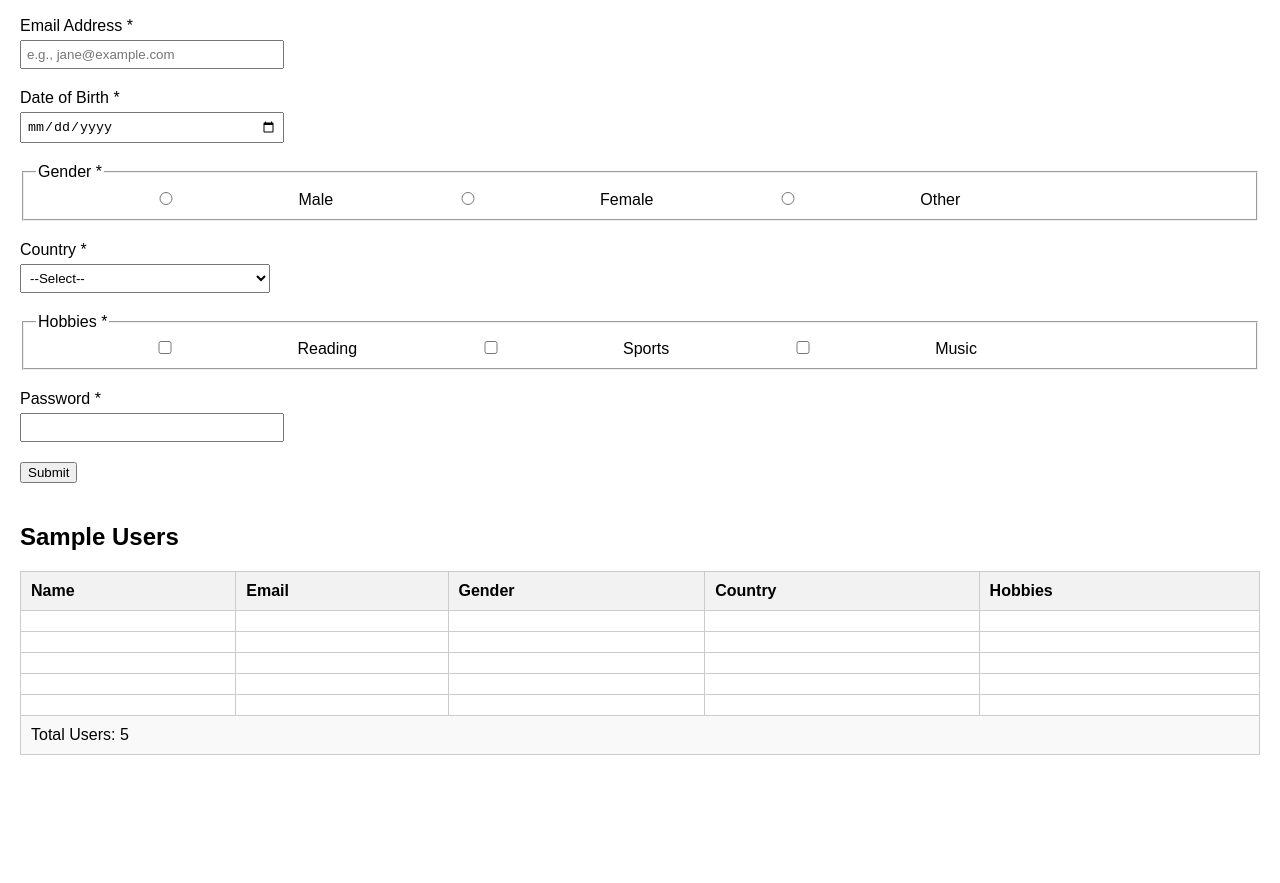
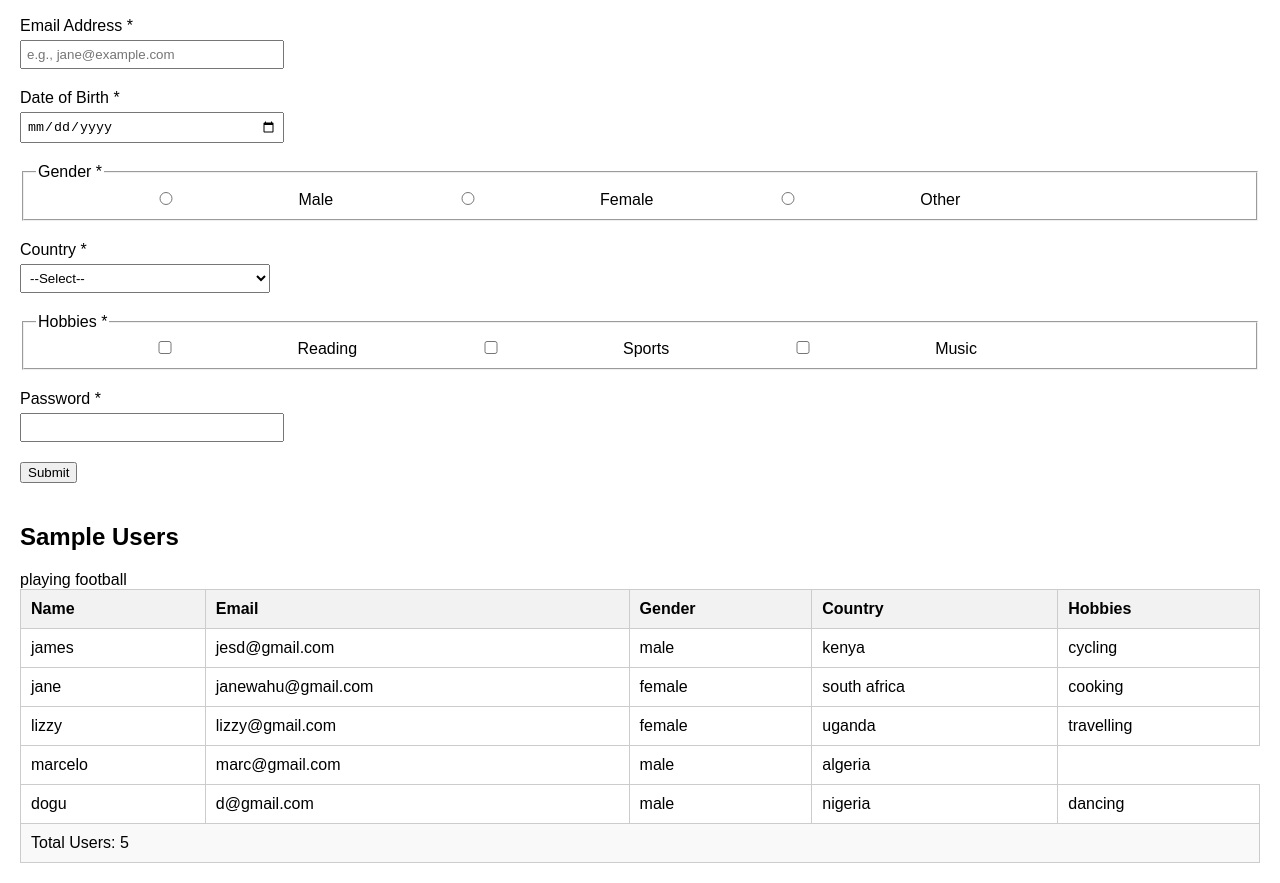
Before and after one commit to jamesadero/html-forms-tables-assessment, a plain HTML site: page index.html in a window 1280 px wide. Shown: the part 135-1018 px from the top of the page. Before the commit the page ends 910 px from the top, so only its background shows below. Drawn offline with Linux system fonts and the light colour scheme.

Commit message:
Add files via upload

```diff
--- a/index.html
+++ b/index.html
@@ -123,39 +123,39 @@
     </thead>
     <tbody>
       <tr>
-        <td></td>
-        <td></td>
-        <td></td>
-        <td></td>
-        <td></td>
+        <td>james</td>
+        <td>jesd@gmail.com</td>
+        <td>male</td>
+        <td>kenya</td>
+        <td>cycling</td>
       </tr>
       <tr>
-        <td></td>
-        <td></td>
-        <td></td>
-        <td></td>
-        <td></td>
+        <td>jane</td>
+        <td>janewahu@gmail.com</td>
+        <td>female</td>
+        <td>south africa</td>
+        <td>cooking</td>
       </tr>
       <tr>
-        <td></td>
-        <td></td>
-        <td></td>
-        <td></td>
-        <td></td>
+        <td>lizzy</td>
+        <td>lizzy@gmail.com</td>
+        <td>female</td>
+        <td>uganda</td>
+        <td>travelling</td>
       </tr>
       <tr>
-        <td></td>
-        <td></td>
-        <td></td>
-        <td></td>
-        <td></td>
+        <td>marcelo</td>
+        <td>marc@gmail.com</td>
+        <td>male</td>
+        <td>algeria</td>
+        <t/d>playing football</td>
       </tr>
       <tr>
-        <td></td>
-        <td></td>
-        <td></td>
-        <td></td>
-        <td></td>
+        <td>dogu</td>
+        <td>d@gmail.com</td>
+        <td>male</td>
+        <td>nigeria</td>
+        <td>dancing</td>
       </tr>
     </tbody>
     <tfoot>
```
